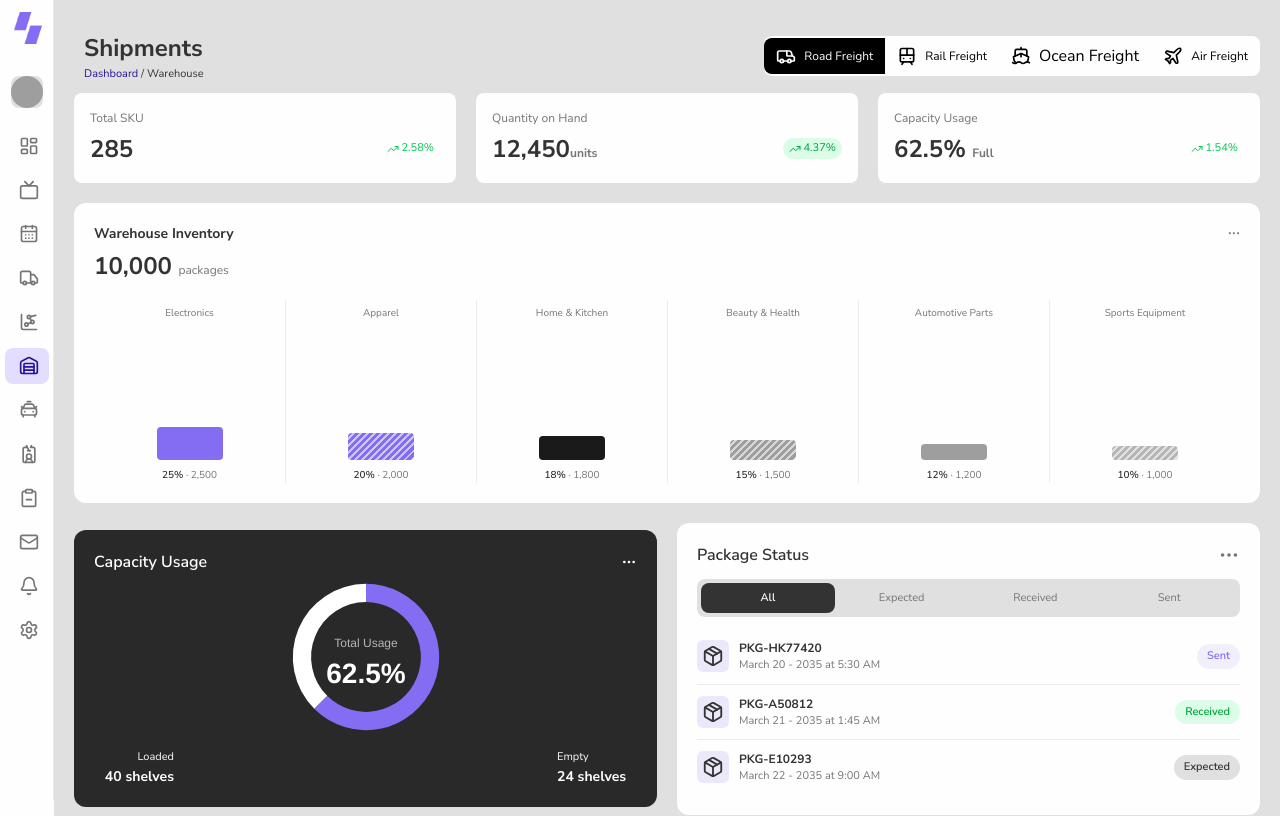
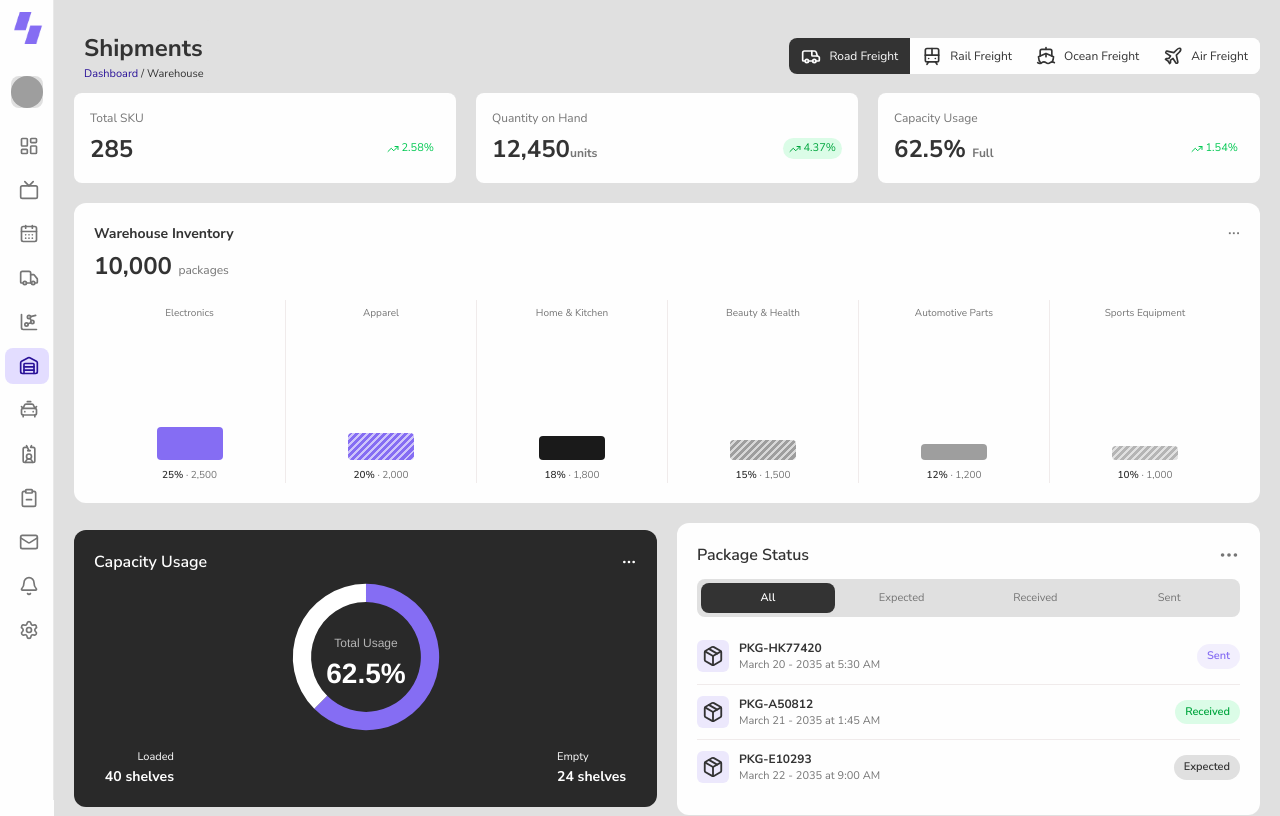
Before and after one commit to IztihadRafid/shipnow, a Next.js app: page /warehouse in a window 1280 px wide. Shown: the top 816 px of the page. Built offline with nearby package versions, Linux system fonts and the light colour scheme; grey boxes are pictures that could not be loaded.

Commit message:
warehouse text size color issue solved

```diff
--- a/src/app/(app)/warehouse/page.tsx
+++ b/src/app/(app)/warehouse/page.tsx
@@ -28,8 +28,8 @@ const WareHousePage = () => {
             href="/warehouse"
             className={`hidden md:inline-flex items-center rounded-l-lg py-2 px-3 text-[12px] ${
               pathname === "/warehouse"
-                ? "bg-black text-white"
-                : "bg-white text-black"
+                ? "bg-gray-1 text-gray-3"
+                : "bg-white text-gray-1"
             }`}
           >
             <Van className="mr-2" size={20} /> Road Freight
@@ -38,8 +38,8 @@ const WareHousePage = () => {
             href="/rail-freight"
             className={`hidden md:inline-flex items-center  py-2 px-3 text-[12px] ${
               pathname === "/rail-freight"
-                ? "bg-black text-white"
-                : "bg-white text-black"
+                ? "bg-gray-1 text-gray-3"
+                : "bg-white text-gray-1"
             }`}
           >
             <TramFront className="mr-2" size={20} />
@@ -47,10 +47,10 @@ const WareHousePage = () => {
           </Link>
           <Link
             href="/ocean-freight"
-            className={`hidden md:inline-flex items-center  py-2 px-3  text-[12px]${
+            className={`hidden md:inline-flex items-center  py-2 px-3  text-[12px] ${
               pathname === "/ocean-freight"
-                ? "bg-black text-white"
-                : "bg-white text-black"
+                ? "bg-gray-1 text-gray-3"
+                : "bg-white text-gray-1"
             }`}
           >
             <Ship className="mr-2" size={20} />
@@ -60,8 +60,8 @@ const WareHousePage = () => {
             href="/air-freight"
             className={`hidden md:inline-flex items-center rounded-r-lg py-2 px-3 text-[12px] ${
               pathname === "/air-freight"
-                ? "bg-black text-white"
-                : "bg-white text-black"
+                ? "bg-gray-1 text-gray-3"
+                : "bg-white text-gray-1"
             }`}
           >
             <Plane className="mr-2" size={20} />
--- a/src/components/WarehouseMapView.tsx
+++ b/src/components/WarehouseMapView.tsx
@@ -17,7 +17,7 @@ export default function WarehouseMapView() {
             href="/floo1"
             className={`flex items-center rounded-lg py-[7px] px-5 text-[12px] ${
               pathname === "/warehouse"
-                ? "bg-black text-white"
+                ? "bg-gray-1 text-gray-3"
                 : "bg-gray-5 text-black"
             }`}
           >
@@ -27,7 +27,7 @@ export default function WarehouseMapView() {
             href="/flool2"
             className={`flex items-center rounded-lg py-[7px] px-[26px] text-[12px] ${
               pathname === "/flool2"
-                ? "bg-black text-white"
+                ? "bg-gray-1 text-gray-3"
                 : "bg-gray-5 text-black"
             }`}
           >
@@ -38,7 +38,7 @@ export default function WarehouseMapView() {
             href="/flool3"
             className={`flex items-center rounded-lg py-[7px] pr-5 text-[12px] ${
               pathname === "/flool3"
-                ? "bg-black text-white"
+                ? "bg-gray-1 text-gray-3"
                 : "bg-gray-5 text-black"
             }`}
           >
```
